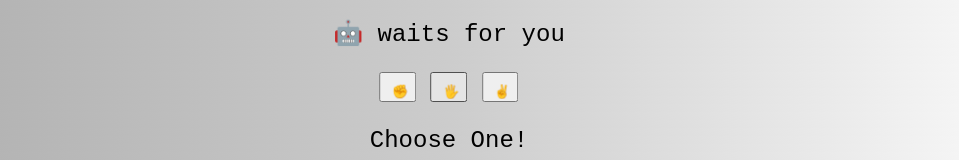
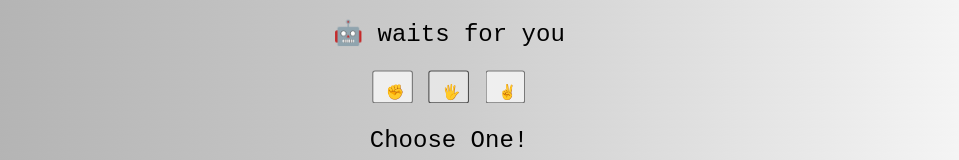
Before and after one commit to alanszinho/rps, a plain HTML site: page index.html in a window 1280 px wide. In both pictures the pointer is over the element 640 px from the left and 215 px from the top of the page. Shown: the part 128-288 px from the top of the page, without its empty margins (191-1150 px from the left). Drawn offline with Linux system fonts and the light colour scheme.

Commit message:
Update style.css

```diff
--- a/style.css
+++ b/style.css
@@ -8,6 +8,7 @@ body {
     padding-left: 10px;
     padding-top: 10px;
     cursor: pointer;
+    transition: transform 0.3s ease-in-out;
 }
 .container {
     position: absolute;
@@ -15,3 +16,6 @@ body {
     left: 50%;
     transform: translate(-50%, -50%);
 }
+.btn:hover {
+    transform: scale(1.1);
+}
```
